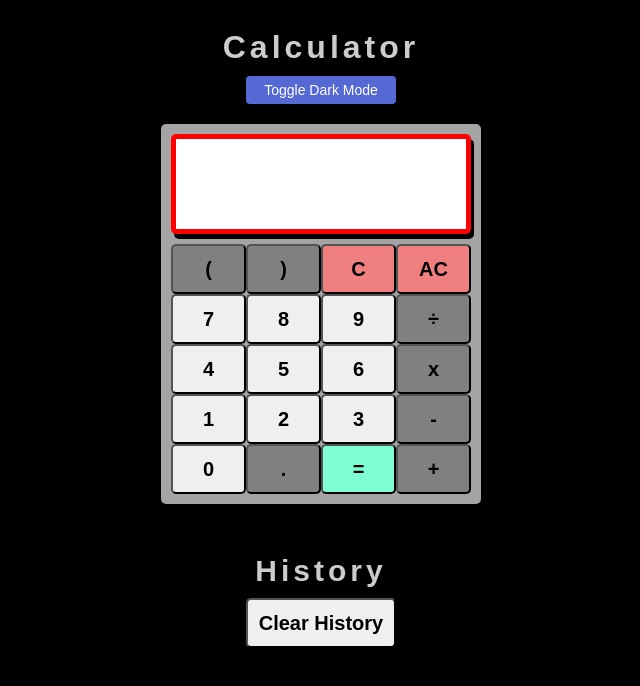
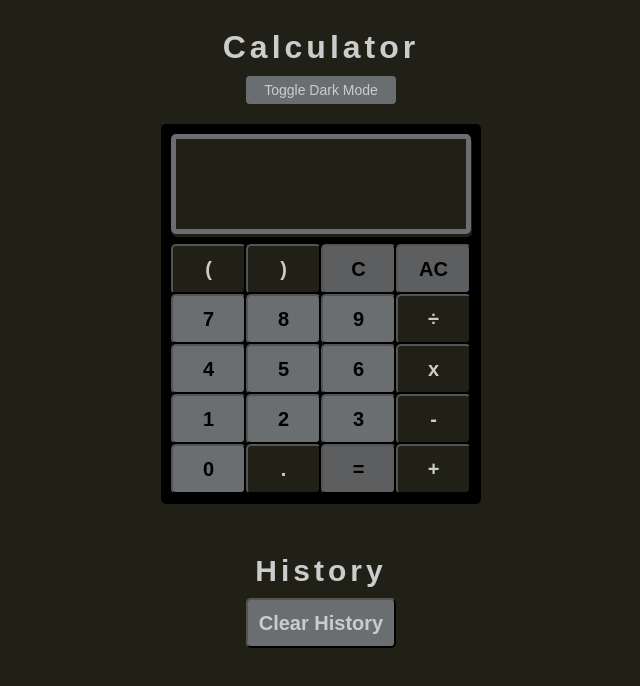
Before and after one commit to P-Worthington/calculator, a website: page index.html in a window 1280 px wide. Both pictures are taken after a click on the button "Toggle Dark Mode". Shown: the whole page, without its empty margins (319-959 px from the left). Drawn offline with nearby package versions, Linux system fonts and the light colour scheme.

Commit message:
dark mode complete

```diff
--- a/assets/css/style.css
+++ b/assets/css/style.css
@@ -1,6 +1,7 @@
 body {
     font-family: sans-serif;
     background-color: #d2d2d2;
+    transition: background-color .24s
 }
 
 /*background*/
@@ -15,7 +16,8 @@ body {
     padding-left: 10px;
     padding-right: 10px;
     border-radius: 5px;
-    box-shadow: 3px 5px black;
+    box-shadow: 3px 5px #212016;
+    transition: background-color .24s
 }
 
 /*header*/
@@ -37,16 +39,18 @@ body {
     min-width: 300px;
     margin-left: auto;
     margin-right: auto;
+    transition: background-color .24s
 }
 
 /*answer box*/
 .result-row {
-    background-color: white;
-    border: 5px solid red;
-    box-shadow: 3px 5px black;
+    background-color: #d2d2d2;
+    border: 5px solid #212016;
+    box-shadow: 1px 3px #212016;
     height: 90px;
     border-radius: 5px;
     margin-bottom: 10px;
+    transition: background-color .24s
 }
 
 /*calculator button properties*/
@@ -63,18 +67,20 @@ body {
     font-size: 20px;
     border-radius: 5px;
     font-weight: 700;
+    transition: background-color .24s
 }
 
 .ac-button {
-    background-color: lightcoral;
+    background-color: #c35446;
 }
 
 .equals-button {
-    background-color: aquamarine;
+    background-color: #6699cc;
 }
 
 .operator {
-    background-color: grey;
+    background-color: #6b6e70;
+    transition: background-color .24s
 }
 
 .clear-history-btn {
@@ -109,7 +115,8 @@ body {
 }
 
 .history-item-container p {
-    background-color: grey;
+    background-color: #212016;
+    color: #ccc;
     width: 30%;
     margin-left: auto;
     margin-right: auto;
@@ -138,11 +145,7 @@ body {
     width: 150px;
     margin-left: auto;
     margin-right: auto;
-    box-shadow: 1px 2px black;
-}
-
-.dark-mode-btn:hover {
-    box-shadow: rgb(0 0 0 / 0%) 0px 0px 0px 0px, rgb(0 0 0 / 0%) 0px 0px 0px 0px, rgb(0 0 0 / 12%) 0px 1px 1px 0px, rgb(84 105 212) 0px 0px 0px 1px, rgb(0 0 0 / 0%) 0px 0px 0px 0px, rgb(60 66 87 / 8%) 0px 3px 9px 0px, rgb(60 66 87 / 8%) 0px 2px 5px 0px;
+    box-shadow: 1px 2px #212016;
 }
 
 @media only screen and (max-width: 380px) {
@@ -166,6 +169,46 @@ body {
 /*Dark Mode properties*/
 
 .dark-body {
-    background-color: black;
+    background-color: #212016;
+    color: #ccc;
+    transition: background-color .24s
+}
+
+.dark-background, .dark-calculator {
+    background-color: #000;
+    transition: background-color .24s
+}
+
+.dark-result {
+    background-color: #212016;
+    border: 5px solid #6b6e70;
+    box-shadow: 1px 3px #212016;
+    transition: background-color .24s
+}
+
+.dark-btn {
+    background-color: #5c5e60;
+    color: #ccc;
+    transition: background-color .24s
+}
+
+.dark-num-btn {
+    background-color: #6b6e70;
+    transition: background-color .24s
+}
+
+.dark-button {
+    background-color: #6b6e70;
+    transition: background-color .24s
+}
+
+.dark-operator {
+    background-color: #212016;
+    transition: background-color .24s;
     color: #ccc;
 }
+
+.dark-special {
+    background-color: #5c5e60;
+    transition: background-color .24s;
+}
--- a/assets/script/script.js
+++ b/assets/script/script.js
@@ -160,7 +160,54 @@ document.getElementById("dark-mode").addEventListener("click", function() {
 
 
 function darkMode() {
-    console.log("hello")
-    var element = document.body;
-    element.classList.toggle("dark-body");
+    let body = document.body;
+    body.classList.toggle("dark-body");
+
+    let background = document.getElementById("calc-outer");
+    background.classList.toggle("dark-background");
+
+    let calc = document.getElementById("container");
+    calc.classList.toggle("dark-calculator");
+
+    let result = document.getElementById("result");
+    result.classList.toggle("dark-result");
+
+    let darkBtn = document.getElementById("dark-mode");
+    darkBtn.classList.toggle("dark-btn")
+
+    let history = document.getElementById("clear-history");
+    history.classList.toggle("dark-btn")
+
+    document.querySelectorAll("button").forEach(item => {
+        item.classList.toggle("dark-button");
+    });
+
+    //let openBracket = document.getElementById("open-bracket");
+    //openBracket.classList.toggle("dark-operator");
+
+    //let closeBracket = document.getElementById("close-bracket");
+    //closeBracket.classList.toggle("dark-operator");
+
+    //let division = document.getElementById("division");
+    //division.classList.toggle("dark-operator");
+
+    const operator = ["open-bracket", "close-bracket", "division", "multiply", "minus", "point", "plus"]
+    const special = ["equals", "clear", "ac"];
+    let i = 1
+    while (i < 8) {
+        let id = operator.pop()
+        let x = document.getElementById(id);
+        x.classList.toggle("dark-operator")
+        i += 1
+    }
+
+    let e = 1
+    while (e < 4) {
+        let specialButton = special.pop()
+        let y = document.getElementById(specialButton);
+        y.classList.toggle("dark-special")
+        e += 1
+    }
+
+
 }
--- a/index.html
+++ b/index.html
@@ -22,7 +22,7 @@
         <button type="button" class="dark-mode-btn" id="dark-mode">Toggle Dark Mode</button>
     </div>
 
-    <div class="background">
+    <div class="background" id="calc-outer">
         <div id="container" class="calculator">
             <div id="result" class="result-row">
                 <h3 id="result-text" class="result"></h3>
```
